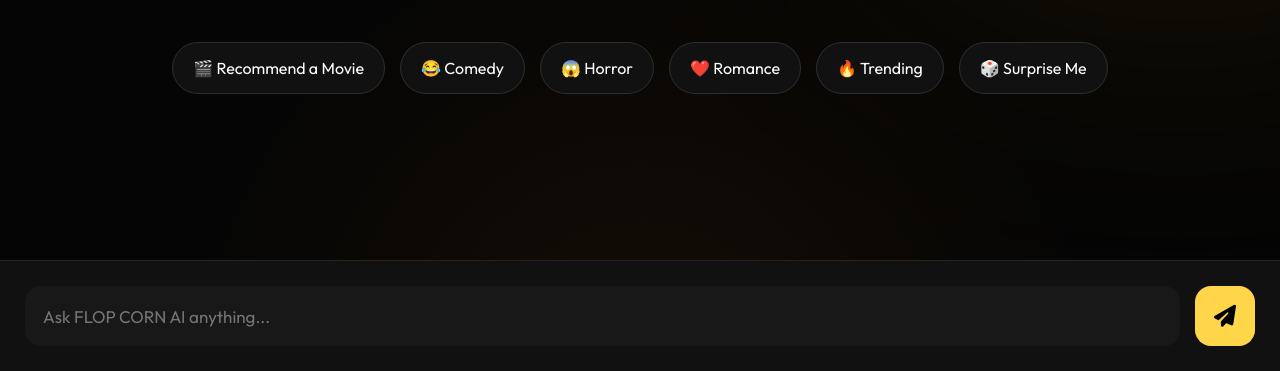
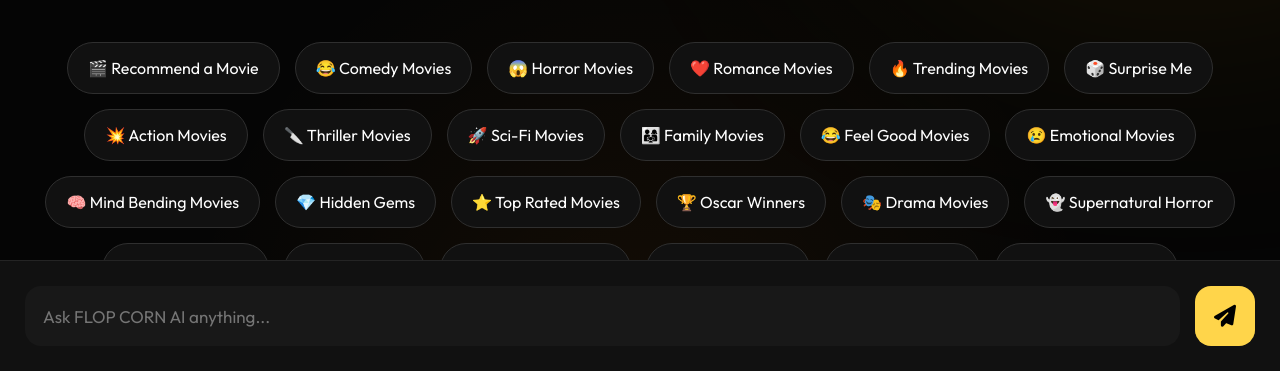
Before and after one commit to patilsuman749-oss/Flop-Corn-v3, a website: page ai-buddy.html in a window 1280 px wide. Shown: the part 429-800 px from the top of the page. Drawn offline with Linux system fonts and the light colour scheme.

Commit message:
Update ai-buddy.html

```diff
--- a/ai-buddy.html
+++ b/ai-buddy.html
@@ -387,34 +387,71 @@ Ask me anything about movies,
 actors, TV shows and recommendations.
 
 </p>
-
 <div class="prompts">
 
-<div class="prompt">
-🎬 Recommend a Movie
+<div class="prompt">🎬 Recommend a Movie</div>
+
+<div class="prompt">😂 Comedy Movies</div>
+
+<div class="prompt">😱 Horror Movies</div>
+
+<div class="prompt">❤️ Romance Movies</div>
+
+<div class="prompt">🔥 Trending Movies</div>
+
+<div class="prompt">🎲 Surprise Me</div>
+
+<div class="prompt">💥 Action Movies</div>
+
+<div class="prompt">🔪 Thriller Movies</div>
+
+<div class="prompt">🚀 Sci-Fi Movies</div>
+
+<div class="prompt">👨‍👩‍👧 Family Movies</div>
+
+<div class="prompt">😂 Feel Good Movies</div>
+
+<div class="prompt">😢 Emotional Movies</div>
+
+<div class="prompt">🧠 Mind Bending Movies</div>
+
+<div class="prompt">💎 Hidden Gems</div>
+
+<div class="prompt">⭐ Top Rated Movies</div>
+
+<div class="prompt">🏆 Oscar Winners</div>
+
+<div class="prompt">🎭 Drama Movies</div>
+
+<div class="prompt">👻 Supernatural Horror</div>
+
+<div class="prompt">🦸 Marvel Movies</div>
+
+<div class="prompt">🦇 DC Movies</div>
+
+<div class="prompt">🇮🇳 Bollywood Movies</div>
+
+<div class="prompt">🎬 Telugu Movies</div>
+
+<div class="prompt">🎭 Tamil Movies</div>
+
+<div class="prompt">🌼 Kannada Movies</div>
+
+<div class="prompt">🎥 Malayalam Movies</div>
+
+<div class="prompt">📺 Best Web Series</div>
+
+<div class="prompt">💰 Highest Grossing Movies</div>
+
+<div class="prompt">📅 Best Movies of 2025</div>
+
+<div class="prompt">🌙 Movie for Tonight</div>
+
+<div class="prompt">🍿 Worth Watching?</div>
+
 </div>
 
-<div class="prompt">
-😂 Comedy
-</div>
 
-<div class="prompt">
-😱 Horror
-</div>
-
-<div class="prompt">
-❤️ Romance
-</div>
-
-<div class="prompt">
-🔥 Trending
-</div>
-
-<div class="prompt">
-🎲 Surprise Me
-</div>
-
-</div>
 
 </div>
 
```
